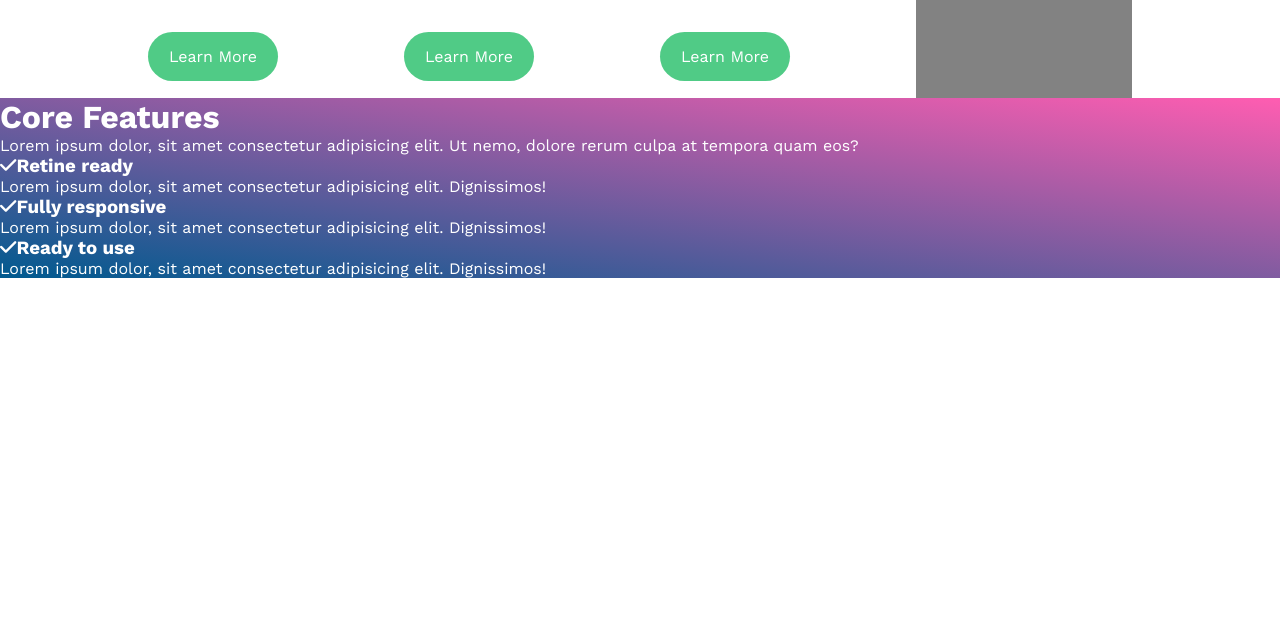
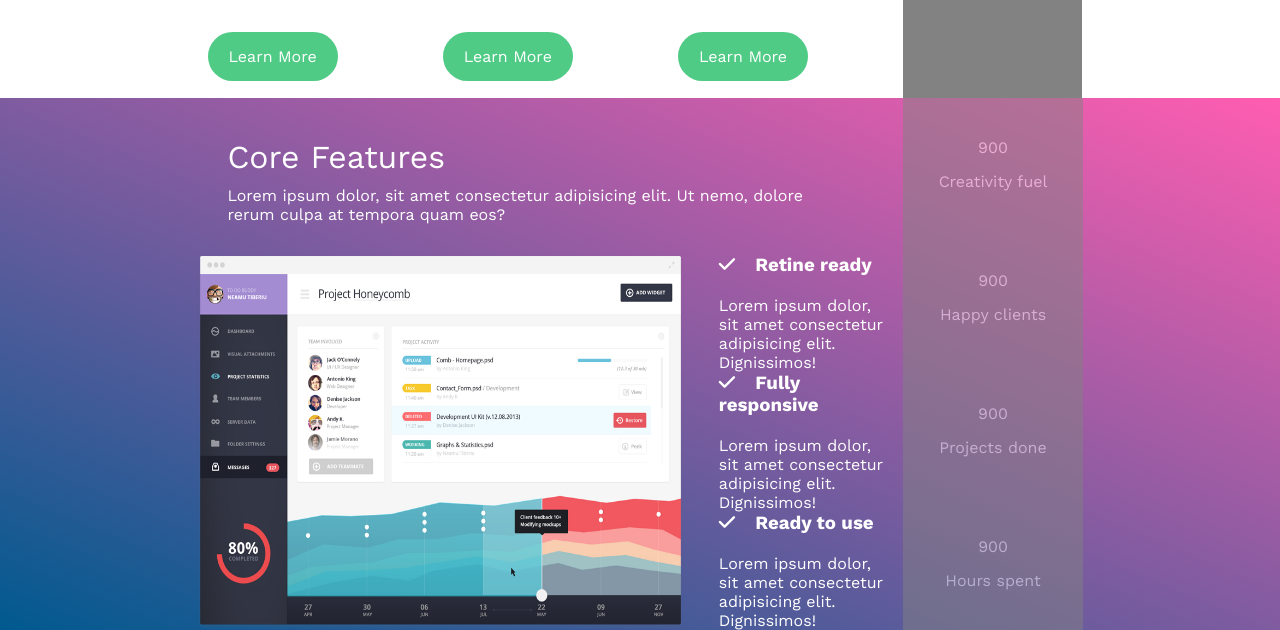
Before and after one commit to RmNLcN06/Project_BIM, a website: page index.html in a window 1280 px wide. Shown: the part 902-1532 px from the top of the page. Before the commit the page ends 1180 px from the top, so only its background shows below. Drawn offline with nearby package versions, Linux system fonts and the light colour scheme.

Commit message:
Main Part Two Done > Begin Main Part Three

```diff
--- a/index.html
+++ b/index.html
@@ -89,31 +89,53 @@
             </div>
         </div>
 
-        <div class="main__container__two">
-            <div class="main__container__two__header">
-                <h1 class="main__container__two__header--title">Core Features</h1>
-                <p class="main__container__two__header--text">Lorem ipsum dolor, sit amet consectetur adipisicing elit. Ut nemo, dolore rerum culpa at tempora quam eos?</p>
+        <div class="main__two">
+            <div class="main__two__container">
+                <div class="main__two__container__left">
+                    <div class="main__two__container__left__header">
+                        <h1 class="main__two__container__left__header--title">Core Features</h1>
+                        <p class="main__two__container__left__header--text">Lorem ipsum dolor, sit amet consectetur adipisicing elit. Ut nemo, dolore rerum culpa at tempora quam eos?</p>
                     </div>
-            <div class="main__container__two__body">
-                <div class="main__container__two__body--img"></div>
-                <div class="main__container__two__body--description">
-                    <div class="main__container__two__body--description--block">
+                    <div class="main__two__container__left__body">
+                        <img src="./images/work_1.png" class="main__two__container__left__body--img" alt="Dashboard">
+                        <div class="main__two__container__left__body--description">
+                            <div class="main__two__container__left__body--description--block">
                                 <h3 class="description--block--title">
                                     <i class="fa-solid fa-check description--block--icon"></i><span>Retine ready</span>
                                 </h3>
                                 <p class="description--block--text">Lorem ipsum dolor, sit amet consectetur adipisicing elit. Dignissimos!</p>
                             </div>
-                    <div class="main__container__two__body--description--block">
+                            <div class="main__two__container__left__body--description--block">
                                 <h3 class="description--block--title">
                                     <i class="fa-solid fa-check description--block--icon"></i><span>Fully responsive</span>
                                 </h3>
                                 <p class="description--block--text">Lorem ipsum dolor, sit amet consectetur adipisicing elit. Dignissimos!</p>
                             </div>
-                    <div class="main__container__two__body--description--block">
+                            <div class="main__two__container__left__body--description--block">
                                 <h3 class="description--block--title">
                                     <i class="fa-solid fa-check description--block--icon"></i><span>Ready to use</span>
                                 </h3>
                                 <p class="description--block--text">Lorem ipsum dolor, sit amet consectetur adipisicing elit. Dignissimos!</p>
+                            </div>
+                        </div>
+                    </div>
+                </div>
+                <div class="main__two__container__right">
+                    <div class="main__two__container__right--block">
+                        <div class="main__two__container__right--block--number">900</div>
+                        <div class="main__two__container__right--block--info">Creativity fuel</div>
+                    </div>
+                    <div class="main__two__container__right--block">
+                        <div class="main__two__container__right--block--number">900</div>
+                        <div class="main__two__container__right--block--info">Happy clients</div>
+                    </div>
+                    <div class="main__two__container__right--block">
+                        <div class="main__two__container__right--block--number">900</div>
+                        <div class="main__two__container__right--block--info">Projects done</div>
+                    </div>
+                    <div class="main__two__container__right--block">
+                        <div class="main__two__container__right--block--number">900</div>
+                        <div class="main__two__container__right--block--info">Hours spent</div>
                     </div>
                 </div>
             </div>
--- a/sass/style.scss
+++ b/sass/style.scss
@@ -187,6 +187,7 @@
 
 /* Main Part */
 .main {
+  width: 100%;
   display: flex;
   flex-direction: column;
   align-items: center;
@@ -194,8 +195,9 @@
   background-color: var(--font-clr-two);
 
   &__container {
-    width: 80%;
+    width: 70%;
     display: flex;
+    justify-content: space-around;
 
     &__wrapper {
       width: 25%;
@@ -203,7 +205,7 @@
       display: flex;
       flex-direction: column;
       justify-content: space-around;
-      margin: 0px 20px;
+      padding: 0px 10px;
 
       &--icon {
         i {
@@ -246,19 +248,94 @@
       display: flex;
       justify-content: center;
       align-items: center;
+      width: 20%;
     }
 
     &__wrapper--icon:last-child i {
       background-color: var(--font-clr-two);
     }
   }
+}
 
-  &__container__two {
+.main__two {
   width: 100%;
   background-image: linear-gradient(
     to top right,
     var(--clr-blue-two),
     var(--clr-pink-one)
   );
+  display: flex;
+  justify-content: center;
+
+  &__container {
+    width: 70%;
+    display: flex;
+    flex-direction: row;
+    justify-content: space-around;
+
+    &__left {
+      display: flex;
+      flex-direction: column;
+      align-items: flex-start;
+      width: 77.6%;
+
+      &__header {
+        width: 90%;
+        display: flex;
+        flex-direction: column;
+        align-items: flex-start;
+        margin: 30px;
+
+        &--title {
+          margin: 10px 0px;
+          font-weight: 400;
         }
       }
+
+      &__body {
+        width: 100%;
+        display: flex;
+        justify-content: space-between;
+
+        &--img {
+          width: 70%;
+        }
+
+        &--description {
+          width: 25%;
+          display: flex;
+          flex-direction: column;
+          justify-content: space-around;
+        }
+      }
+
+      .description--block--title {
+        margin-bottom: 20px;
+
+        span {
+          margin-left: 20px;
+        }
+      }
+    }
+
+    &__right {
+      background-color: var(--font-clr-three);
+      width: 20%;
+      display: flex;
+      flex-direction: column;
+      justify-content: space-around;
+      align-items: center;
+      opacity: 0.5;
+
+      &--block {
+        display: flex;
+        flex-direction: column;
+        align-items: center;
+
+        &--number {
+          margin-bottom: 15px;
+        }
+      }
+    }
+  }
+}
```
Also changed, not shown: css/style.css, 1 other file. Lines whose indentation alone changed are shown as unchanged.
